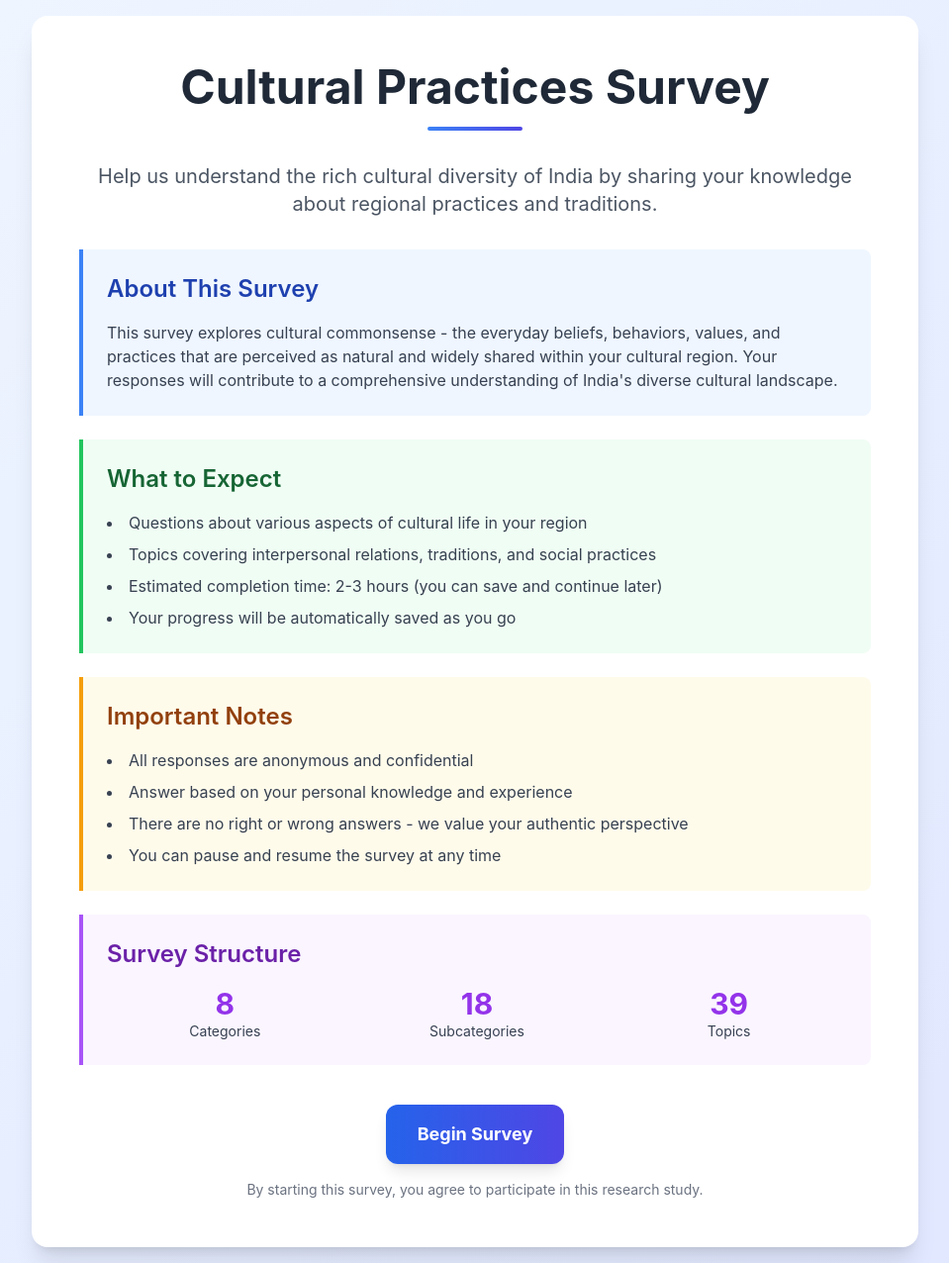
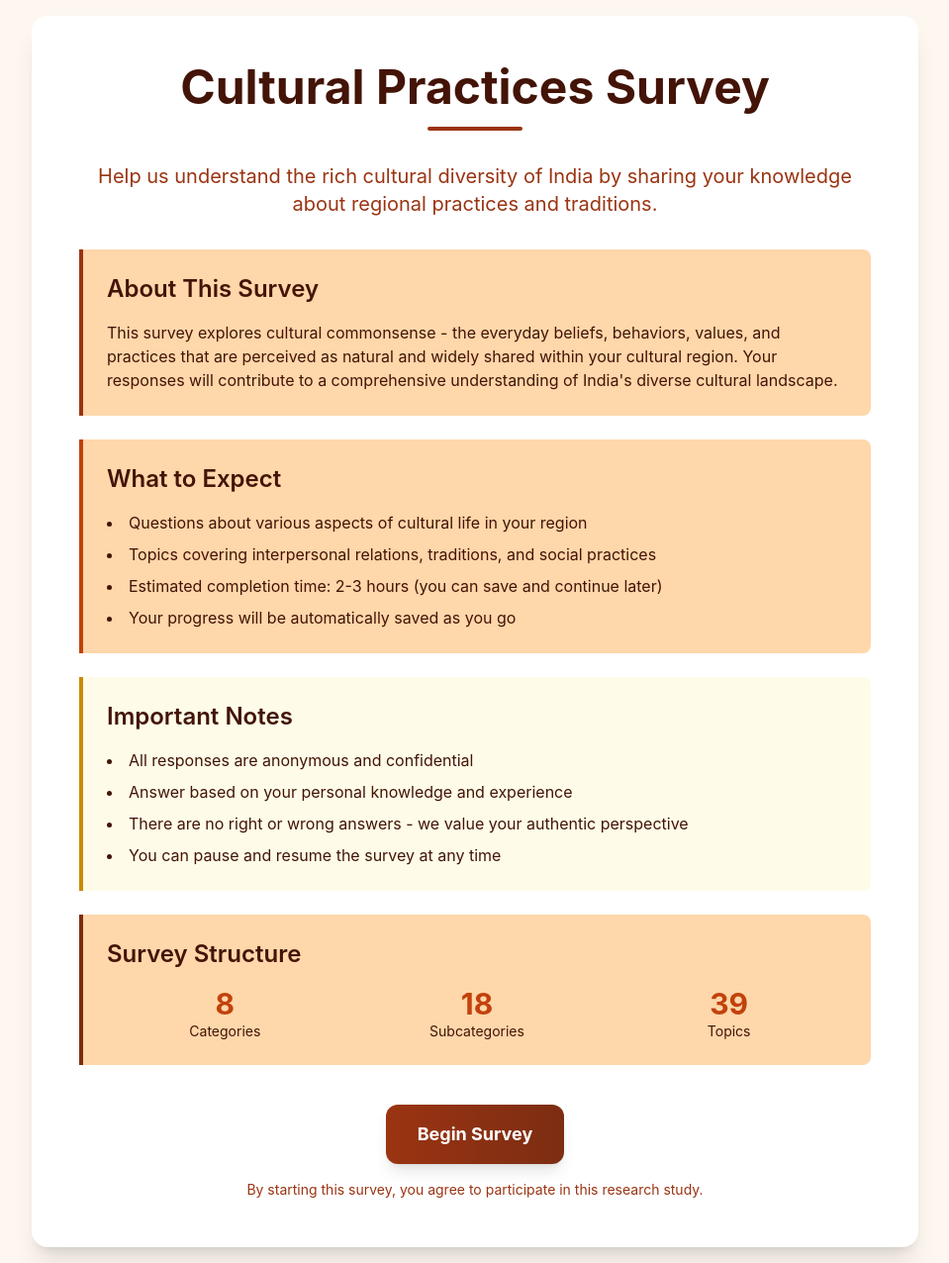
Before and after one commit to Sangmitra-06/CommonsenseForm, a React (Create React App) app in the folder client/: page / in a window 1280 px wide. Shown: the whole page at 99% size, without its empty margins (160-1119 px from the left). Built offline with nearby package versions, Linux system fonts and the light colour scheme.

Commit message:
Update Introduction.tsx

```diff
--- a/client/src/components/Introduction.tsx
+++ b/client/src/components/Introduction.tsx
@@ -8,27 +8,27 @@ interface IntroductionProps {
 
 export default function Introduction({ onStartNew, onResume, hasExistingSession }: IntroductionProps) {
   return (
-    <div className="min-h-screen bg-gradient-to-br from-blue-50 to-indigo-100 flex items-center justify-center p-4">
+    <div className="min-h-screen bg-custom-cream flex items-center justify-center p-4">
       <div className="max-w-4xl mx-auto bg-white rounded-2xl shadow-xl p-8 md:p-12 animate-fade-in">
         <div className="text-center mb-8">
-          <h1 className="text-4xl md:text-5xl font-bold text-gray-800 mb-4">
+          <h1 className="text-4xl md:text-5xl font-bold text-custom-dark-brown mb-4">
             Cultural Practices Survey
           </h1>
-          <div className="w-24 h-1 bg-gradient-to-r from-blue-500 to-indigo-600 mx-auto rounded-full"></div>
+          <div className="w-24 h-1 bg-custom-olive mx-auto rounded-full"></div>
         </div>
 
         {/* Resume Survey Alert */}
         {hasExistingSession && (
-          <div className="bg-green-50 border-l-4 border-green-500 p-6 rounded-r-lg mb-8 animate-bounce-in">
+          <div className="bg-green-50 border-l-4 border-custom-olive p-6 rounded-r-lg mb-8 animate-bounce-in">
             <div className="flex items-start">
               <div className="flex-shrink-0">
                 <span className="text-2xl">🔄</span>
               </div>
               <div className="ml-3">
-                <h3 className="text-lg font-semibold text-green-800 mb-2">
+                <h3 className="text-lg font-semibold text-custom-dark-brown mb-2">
                   Welcome Back!
                 </h3>
-                <p className="text-green-700">
+                <p className="text-custom-olive">
                   We found your previous survey session. You can continue from where you left off
                   or start a completely new survey.
                 </p>
@@ -37,23 +37,23 @@ export default function Introduction({ onStartNew, onResume, hasExistingSession
           </div>
         )}
 
-        <div className="prose prose-lg max-w-none text-gray-700 space-y-6">
-          <p className="text-xl text-center text-gray-600 mb-8">
+        <div className="prose prose-lg max-w-none text-custom-dark-brown space-y-6">
+          <p className="text-xl text-center text-custom-olive mb-8">
             Help us understand the rich cultural diversity of India by sharing your knowledge about regional practices and traditions.
           </p>
 
-          <div className="bg-blue-50 border-l-4 border-blue-500 p-6 rounded-r-lg">
-            <h2 className="text-2xl font-semibold text-blue-800 mb-4">About This Survey</h2>
-            <p>
+          <div className="bg-custom-blue-gray border-l-4 border-custom-olive p-6 rounded-r-lg">
+            <h2 className="text-2xl font-semibold text-custom-dark-brown mb-4">About This Survey</h2>
+            <p className="text-custom-dark-brown">
               This survey explores cultural commonsense - the everyday beliefs, behaviors, values, and practices
               that are perceived as natural and widely shared within your cultural region. Your responses will
               contribute to a comprehensive understanding of India's diverse cultural landscape.
             </p>
           </div>
 
-          <div className="bg-green-50 border-l-4 border-green-500 p-6 rounded-r-lg">
-            <h2 className="text-2xl font-semibold text-green-800 mb-4">What to Expect</h2>
-            <ul className="list-disc list-inside space-y-2">
+          <div className="bg-custom-blue-gray border-l-4 border-custom-brown p-6 rounded-r-lg">
+            <h2 className="text-2xl font-semibold text-custom-dark-brown mb-4">What to Expect</h2>
+            <ul className="list-disc list-inside space-y-2 text-custom-dark-brown">
               <li>Questions about various aspects of cultural life in your region</li>
               <li>Topics covering interpersonal relations, traditions, and social practices</li>
               <li>Estimated completion time: 2-3 hours (you can save and continue later)</li>
@@ -61,9 +61,9 @@ export default function Introduction({ onStartNew, onResume, hasExistingSession
             </ul>
           </div>
 
-          <div className="bg-amber-50 border-l-4 border-amber-500 p-6 rounded-r-lg">
-            <h2 className="text-2xl font-semibold text-amber-800 mb-4">Important Notes</h2>
-            <ul className="list-disc list-inside space-y-2">
+          <div className="bg-yellow-50 border-l-4 border-yellow-600 p-6 rounded-r-lg">
+            <h2 className="text-2xl font-semibold text-custom-dark-brown mb-4">Important Notes</h2>
+            <ul className="list-disc list-inside space-y-2 text-custom-dark-brown">
               <li>All responses are anonymous and confidential</li>
               <li>Answer based on your personal knowledge and experience</li>
               <li>There are no right or wrong answers - we value your authentic perspective</li>
@@ -71,20 +71,20 @@ export default function Introduction({ onStartNew, onResume, hasExistingSession
             </ul>
           </div>
 
-          <div className="bg-purple-50 border-l-4 border-purple-500 p-6 rounded-r-lg">
-            <h2 className="text-2xl font-semibold text-purple-800 mb-4">Survey Structure</h2>
+          <div className="bg-custom-blue-gray border-l-4 border-custom-dark-olive p-6 rounded-r-lg">
+            <h2 className="text-2xl font-semibold text-custom-dark-brown mb-4">Survey Structure</h2>
             <div className="grid md:grid-cols-3 gap-4 text-sm">
               <div className="text-center">
-                <div className="text-3xl font-bold text-purple-600">8</div>
-                <div>Categories</div>
+                <div className="text-3xl font-bold text-custom-brown">8</div>
+                <div className="text-custom-dark-brown">Categories</div>
               </div>
               <div className="text-center">
-                <div className="text-3xl font-bold text-purple-600">18</div>
-                <div>Subcategories</div>
+                <div className="text-3xl font-bold text-custom-brown">18</div>
+                <div className="text-custom-dark-brown">Subcategories</div>
               </div>
               <div className="text-center">
-                <div className="text-3xl font-bold text-purple-600">39</div>
-                <div>Topics</div>
+                <div className="text-3xl font-bold text-custom-brown">39</div>
+                <div className="text-custom-dark-brown">Topics</div>
               </div>
             </div>
           </div>
@@ -98,14 +98,24 @@ export default function Introduction({ onStartNew, onResume, hasExistingSession
               <div>
                 <button
                   onClick={onResume}
-                  className="bg-gradient-to-r from-green-600 to-blue-600 hover:from-green-700 hover:to-blue-700 text-white font-bold py-4 px-8 rounded-xl text-lg transition-all duration-200 transform hover:scale-105 shadow-lg hover:shadow-xl"
+                  className="bg-custom-olive hover:bg-custom-dark-olive text-white font-bold py-4 px-8 rounded-xl text-lg transition-all duration-200 transform hover:scale-105 shadow-lg hover:shadow-xl"
+                  style={{
+                    background: 'linear-gradient(to right, var(--color-olive), var(--color-dark-olive))',
+                    backgroundImage: 'var(--btn-primary-bg)'
+                  }}
+                  onMouseEnter={(e) => {
+                    e.currentTarget.style.backgroundImage = 'var(--btn-primary-hover)';
+                  }}
+                  onMouseLeave={(e) => {
+                    e.currentTarget.style.backgroundImage = 'var(--btn-primary-bg)';
+                  }}
                 >
                   <span className="flex items-center justify-center">
                     <span className="mr-2">🔄</span>
                     Resume Previous Survey
                   </span>
                 </button>
-                <p className="text-sm text-gray-500 mt-2">
+                <p className="text-sm text-custom-olive mt-2">
                   Continue from where you left off
                 </p>
               </div>
@@ -114,11 +124,23 @@ export default function Introduction({ onStartNew, onResume, hasExistingSession
               <div>
                 <button
                   onClick={onStartNew}
-                  className="bg-gradient-to-r from-gray-500 to-gray-600 hover:from-gray-600 hover:to-gray-700 text-white font-medium py-3 px-6 rounded-lg text-base transition-all duration-200"
+                  className="bg-custom-blue-gray hover:bg-custom-brown text-custom-dark-brown font-medium py-3 px-6 rounded-lg text-base transition-all duration-200"
+                  style={{
+                    background: 'linear-gradient(to right, var(--color-blue-gray), var(--color-olive))',
+                    backgroundImage: 'var(--btn-secondary-bg)'
+                  }}
+                  onMouseEnter={(e) => {
+                    e.currentTarget.style.backgroundImage = 'var(--btn-secondary-hover)';
+                    e.currentTarget.style.color = 'var(--color-cream)';
+                  }}
+                  onMouseLeave={(e) => {
+                    e.currentTarget.style.backgroundImage = 'var(--btn-secondary-bg)';
+                    e.currentTarget.style.color = 'var(--color-dark-brown)';
+                  }}
                 >
                   Start New Survey
                 </button>
-                <p className="text-sm text-gray-500 mt-2">
+                <p className="text-sm text-custom-olive mt-2">
                   This will clear your previous progress
                 </p>
               </div>
@@ -127,11 +149,21 @@ export default function Introduction({ onStartNew, onResume, hasExistingSession
             <div>
               <button
                 onClick={onStartNew}
-                className="bg-gradient-to-r from-blue-600 to-indigo-600 hover:from-blue-700 hover:to-indigo-700 text-white font-bold py-4 px-8 rounded-xl text-lg transition-all duration-200 transform hover:scale-105 shadow-lg hover:shadow-xl"
+                className="bg-custom-olive hover:bg-custom-dark-olive text-white font-bold py-4 px-8 rounded-xl text-lg transition-all duration-200 transform hover:scale-105 shadow-lg hover:shadow-xl"
+                style={{
+                  background: 'linear-gradient(to right, var(--color-olive), var(--color-dark-olive))',
+                  backgroundImage: 'var(--btn-primary-bg)'
+                }}
+                onMouseEnter={(e) => {
+                  e.currentTarget.style.backgroundImage = 'var(--btn-primary-hover)';
+                }}
+                onMouseLeave={(e) => {
+                  e.currentTarget.style.backgroundImage = 'var(--btn-primary-bg)';
+                }}
               >
                 Begin Survey
               </button>
-              <p className="text-sm text-gray-500 mt-4">
+              <p className="text-sm text-custom-olive mt-4">
                 By starting this survey, you agree to participate in this research study.
               </p>
             </div>
```
